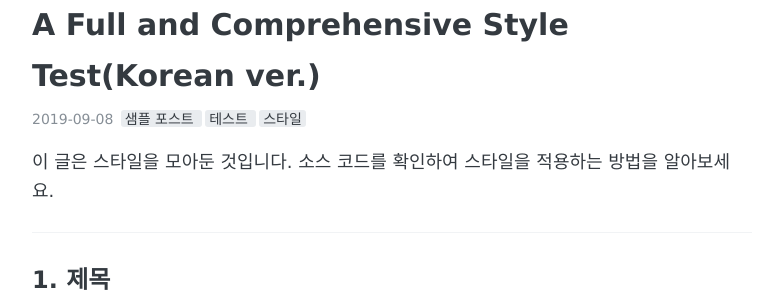
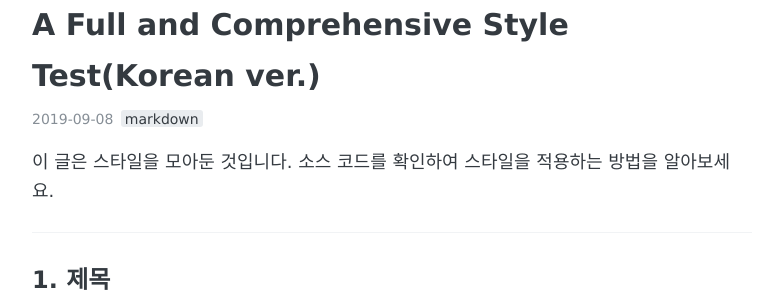
Before and after one commit to sp1end0r/sp1end0r.github.io, a Jekyll site: the page built from _posts/2019-09-08-how-to-write-markdown_(kr).md, in a window 1280 px wide and 900 px high. Shown: the part 212-512 px from the top of the window, without its empty margins (248-1031 px from the left). Built offline with Jekyll 4.4.1, drawn with Linux system fonts in a browser that asks for light colours.

Commit message:
Update 2019-09-08-how-to-write-markdown_(kr).md

```diff
--- a/_posts/2019-09-08-how-to-write-markdown_(kr).md
+++ b/_posts/2019-09-08-how-to-write-markdown_(kr).md
@@ -1,7 +1,8 @@
 ---
 layout: post
 title: "A Full and Comprehensive Style Test(Korean ver.)"
-tags: [샘플 포스트, 테스트, 스타일]
+tags:
+  - markdown
 comments: true
 ---
 
```
